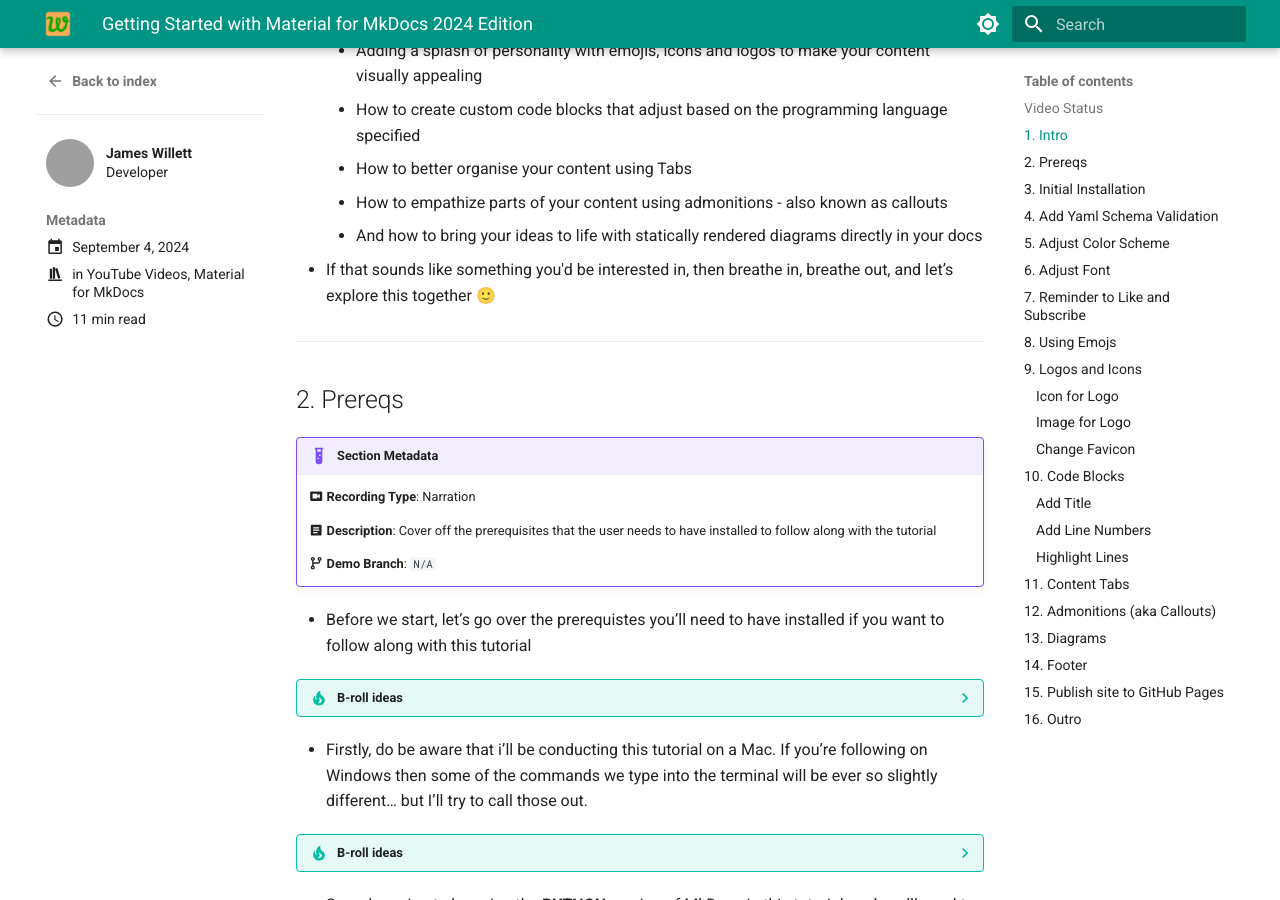
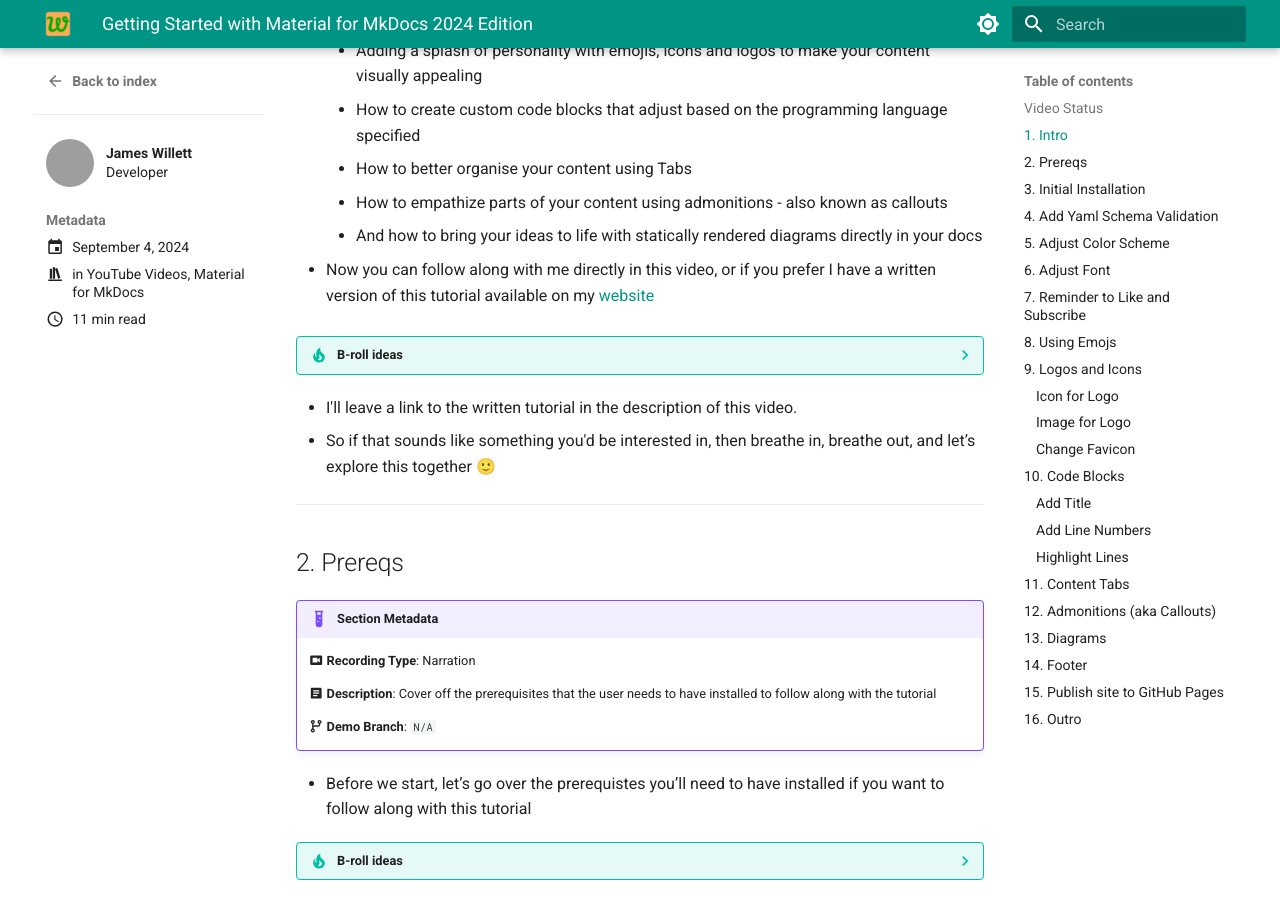
Before and after one commit to james-willett/jameswillett.dev, an MkDocs documentation site: the page built from docs/posts/material-mkdocs-getting-started-2024.md, in a window 1280 px wide and 900 px high, scrolled down 1052 px. Built offline with MkDocs 1.6.1 and Material for MkDocs 9.7.7, drawn with Linux system fonts in a browser that asks for light colours; plug-ins that fetch from the network failed and are left out; grey boxes are pictures that could not be loaded.

Commit message:
Add small update to link to this documentation

```diff
--- a/docs/posts/material-mkdocs-getting-started-2024.md
+++ b/docs/posts/material-mkdocs-getting-started-2024.md
@@ -49,7 +49,14 @@
     - How to empathize parts of your content using admonitions - also known as callouts
     - And how to bring your ideas to life with statically rendered diagrams directly in your docs
 
-- If that sounds like something you'd be interested in, then breathe in, breathe out, and let’s explore this together 🙂
+- Now you can follow along with me directly in this video, or if you prefer I have a written version of this tutorial available on my [website](https://jameswillett.dev/getting-started-with-material-for-mkdocs-2024-edition/)
+
+??? tip "B-roll ideas"
+
+    Animated screencasts or screenshots this [tutorial](https://jameswillett.dev/getting-started-with-material-for-mkdocs-2024-edition/)
+
+- I'll leave a link to the written tutorial in the description of this video.
+- So if that sounds like something you'd be interested in, then breathe in, breathe out, and let’s explore this together 🙂
 
 ---
 
```
